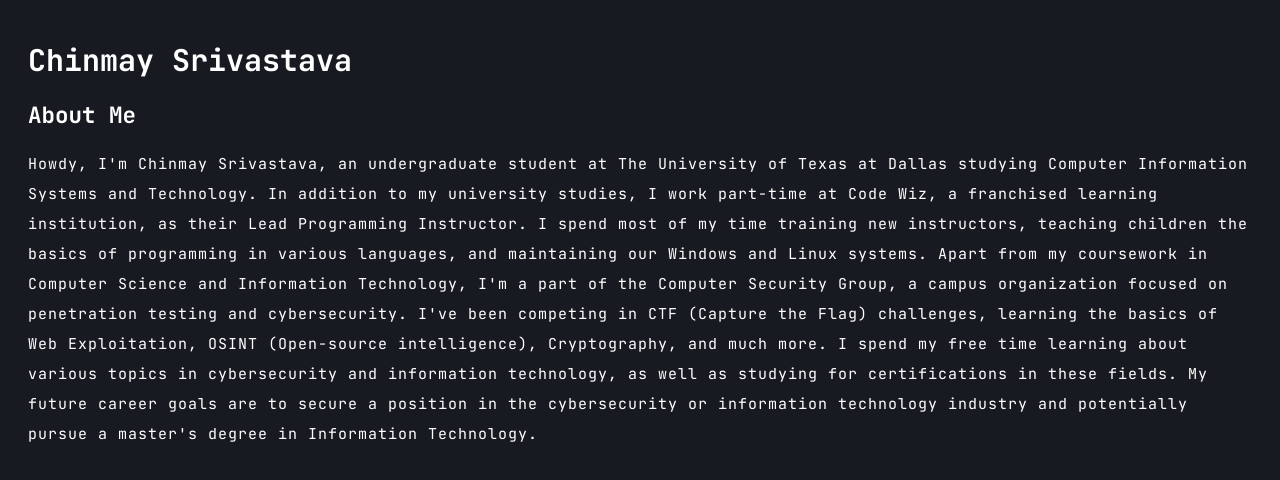
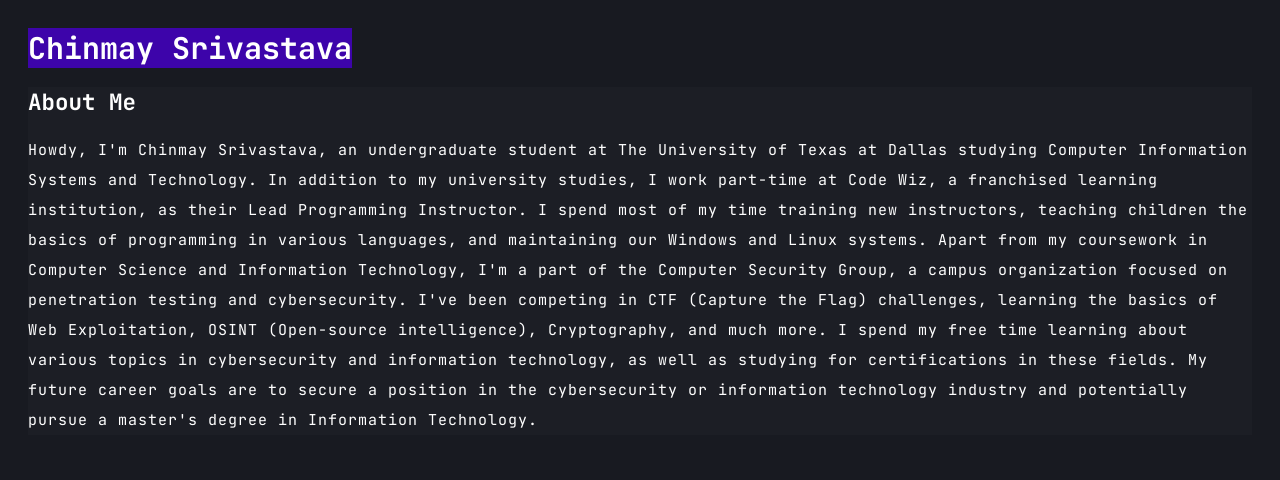
Before and after one commit to Shalimar403/Shalimar403.github.io, a plain HTML site: page index.html in a window 1280 px wide. Drawn offline with Linux system fonts and the light colour scheme.

Commit message:
background and div

```diff
--- a/index.html
+++ b/index.html
@@ -16,9 +16,10 @@
   <body>
     <h1>Chinmay Srivastava</h1>
 
-    <!----- About Me ----->
-    <h2>About Me</h2>
-    <p>Howdy, I'm Chinmay Srivastava, an undergraduate student at The University of Texas at Dallas studying Computer Information Systems and Technology. In addition to my university studies, I work part-time at Code Wiz, a franchised learning institution, as their Lead Programming Instructor. I spend most of my time training new instructors, teaching children the basics of programming in various languages, and maintaining our Windows and Linux systems. Apart from my coursework in Computer Science and Information Technology, I'm a part of the Computer Security Group, a campus organization focused on penetration testing and cybersecurity. I've been competing in CTF (Capture the Flag) challenges, learning the basics of Web Exploitation, OSINT (Open-source intelligence), Cryptography, and much more. I spend my free time learning about various topics in cybersecurity and information technology, as well as studying for certifications in these fields. My future career goals are to secure a position in the cybersecurity or information technology industry and potentially pursue a master's degree in Information Technology.</p>
-
+    <div class="about-me">
+      <!----- About Me ----->
+      <h2>About Me</h2>
+      <p>Howdy, I'm Chinmay Srivastava, an undergraduate student at The University of Texas at Dallas studying Computer Information Systems and Technology. In addition to my university studies, I work part-time at Code Wiz, a franchised learning institution, as their Lead Programming Instructor. I spend most of my time training new instructors, teaching children the basics of programming in various languages, and maintaining our Windows and Linux systems. Apart from my coursework in Computer Science and Information Technology, I'm a part of the Computer Security Group, a campus organization focused on penetration testing and cybersecurity. I've been competing in CTF (Capture the Flag) challenges, learning the basics of Web Exploitation, OSINT (Open-source intelligence), Cryptography, and much more. I spend my free time learning about various topics in cybersecurity and information technology, as well as studying for certifications in these fields. My future career goals are to secure a position in the cybersecurity or information technology industry and potentially pursue a master's degree in Information Technology.</p>
+    </div>
   </body>
 </html>
--- a/styles/style.css
+++ b/styles/style.css
@@ -13,6 +13,8 @@ html
     {
         font-size: 30px;
         text-align: left;
+        background-color: #3d04aa;
+        display: inline;
 
     }
 
@@ -28,4 +30,9 @@ html
         letter-spacing: 1px;
     }
 
+    .about-me
+    {
+        background-color: #1c1e25;
+    }
+
 }
```
